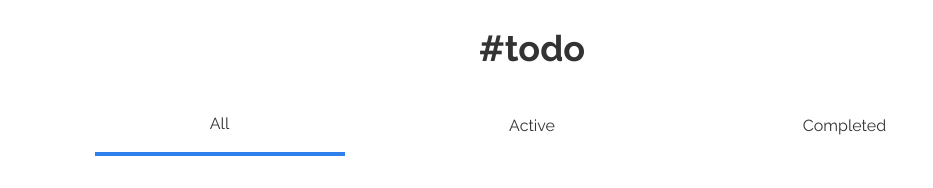
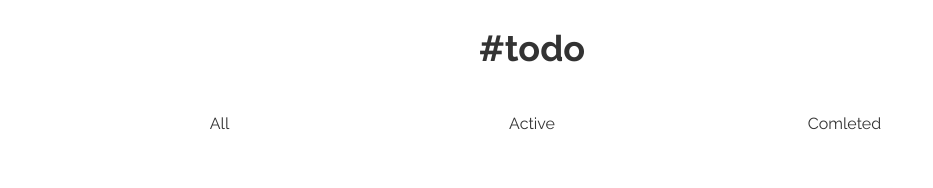
Before and after one commit to DonquixoteSabo/To-Do-List, a React (Create React App) app: page / in a window 1280 px wide. Shown: the top 188 px of the page, without its empty margins (108-1041 px from the left). Built offline with nearby package versions, Linux system fonts and the light colour scheme.

Commit message:
use NavLink in Navigation Component instead of link

```diff
--- a/src/App.js
+++ b/src/App.js
@@ -10,8 +10,6 @@ import './App.css';
 import './reset.css';
 
 function App() {
-  //State for NAVIGATION
-  const [activeIndex, setActiveIndex] = useState(0);
   //States for MAIN and ADDTASK
   const [inputValue, setInputValue] = useState('');
   const [todos, setTodos] = useState([
@@ -33,12 +31,6 @@ function App() {
   ]);
 
   //******************************************************************* */
-
-  //NAVIGATION
-  const handleNavClick = index => {
-    setActiveIndex(index);
-  };
-  //NAVIGATION
 
   //ADDTASK
   const handleSubmit = event => {
@@ -79,11 +71,7 @@ function App() {
     <div className='container'>
       <Router>
         <Header />
-        <Navigation
-          items={['All', 'Active', 'Completed']}
-          click={handleNavClick}
-          activeIndex={activeIndex}
-        />
+        <Navigation />
         <AddTask
           value={inputValue}
           handleChange={handleChange}
--- a/src/components/nav/Navigation.jsx
+++ b/src/components/nav/Navigation.jsx
@@ -1,22 +1,22 @@
 import React from 'react';
-import {Link} from 'react-router-dom';
+import {NavLink} from 'react-router-dom';
 
 import './Navigation.css';
 
-function Navigation({click, items, activeIndex}) {
-
-    const checkClasses = (index) => (
-        `nav__link ${index === activeIndex ? 'active': null}`
-    )
+function Navigation() {
 
     return (
         <nav className='nav'>
             <ul className="nav__list">
-             {items.map((item,index) => (
-                <li onClick={()=> click(index)} className={checkClasses(index)} key={index}>
-                    <Link to={item}>{item}</Link>
+                <li className="nav__link">
+                    <NavLink to='/all' activeClassName='active'>All</NavLink>
                 </li>
-            ))}
+                <li className="nav__link">
+                    <NavLink to='/active' activeClassName='active'>Active</NavLink>
+                </li>
+                <li className="nav__link">
+                    <NavLink to='/completed' activeClassName='active'>Comleted</NavLink>
+                </li>
             </ul>
         </nav>
     )
```
Also changed, not shown: src/components/nav/Navigation.css (+0 -10 lines), 1 other file (tests, documents, lock files or other folders).
